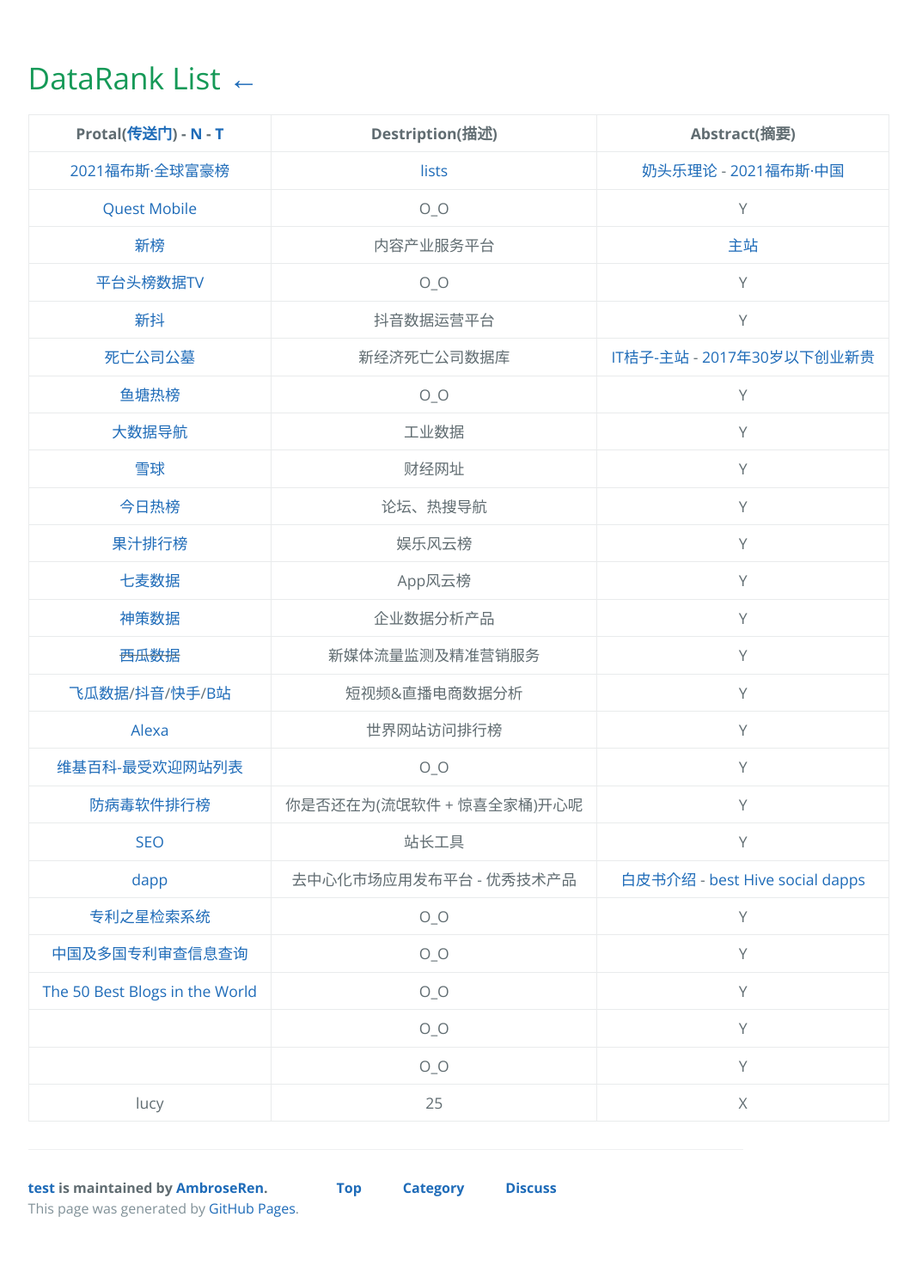
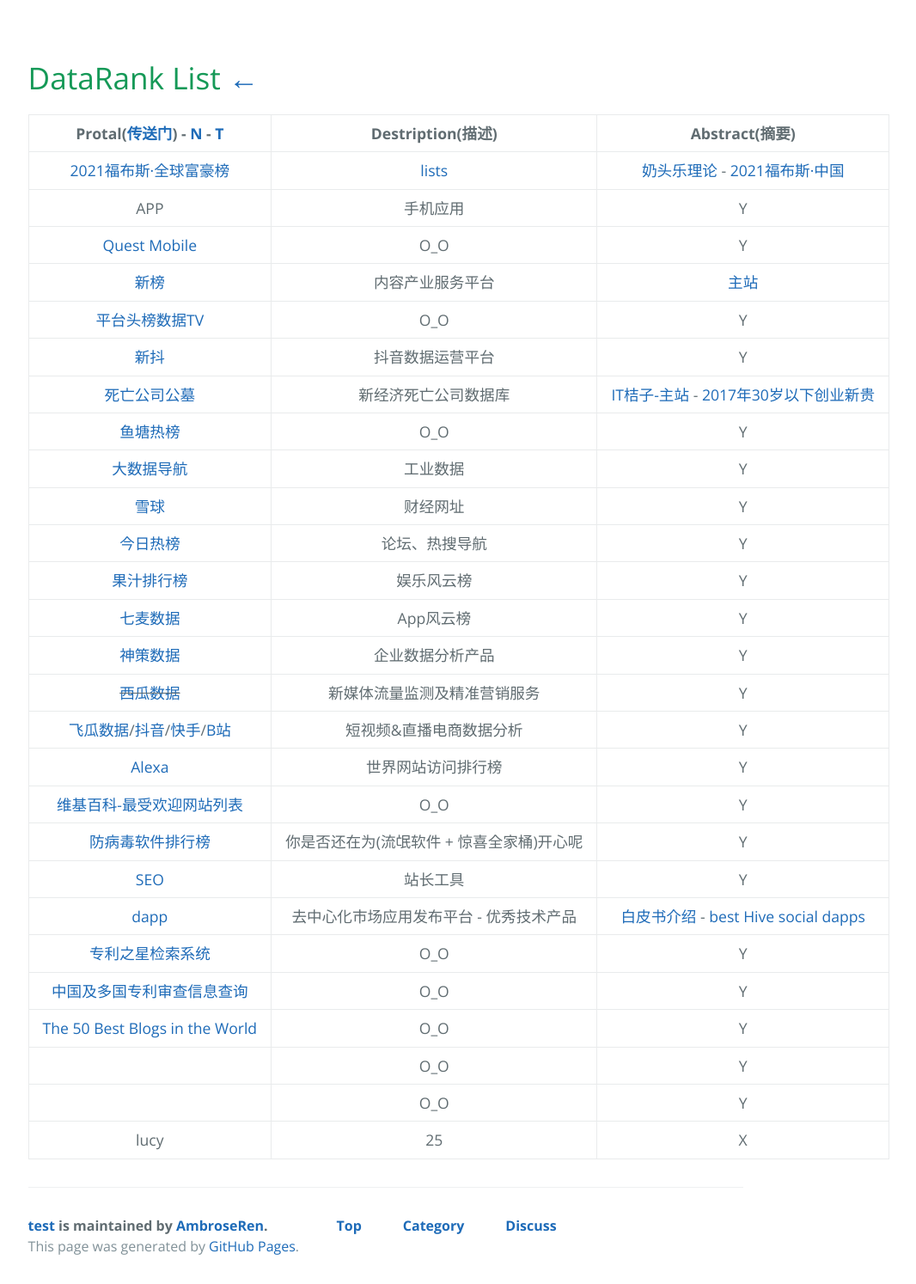
Before and after one commit to AmbroseRen/test, a Jekyll site: the page built from Data/DataRank.md, in a window 1280 px wide. Shown: the whole page at 86% size, without its empty margins (89-1155 px from the left). Built offline with Jekyll 4.4.1, drawn with Linux system fonts in a browser that asks for light colours; our own code applies the rules of GitHub Pages for plain Markdown files; the repository's description, which GitHub fills in, is left out; before the commit the page ends 1450 px from its top, so only the background shows below that.

Commit message:
Update DataRank.md

```diff
--- a/Data/DataRank.md
+++ b/Data/DataRank.md
@@ -8,6 +8,7 @@
 | Protal([传送门](../navigation.md)) - [N](../Library/synthesize.md) - [T](TorrentKitty.md) | Destription(描述) | Abstract(摘要) |
 |:---:|:---:|:---:|
 | [2021福布斯·全球富豪榜](https://www.forbeschina.com/lists/1757) | [lists](https://www.forbeschina.com/lists) | [奶头乐理论](https://wiki.mbalib.com/wiki/奶头乐理论) - [2021福布斯·中国](https://www.forbeschina.com/lists/1774) |
+| APP | 手机应用 | Y |
 | [Quest Mobile](https://www.questmobile.com.cn/research/report-new) | O_O | Y |
 | [新榜](https://www.newrank.cn/public/info/list.html?period=day&type=data) | 内容产业服务平台 | [主站](https://newrank.cn/) |
 | [平台头榜数据TV](http://www.toubang.tv/anchor/mutile.html) | O_O | Y |
```
